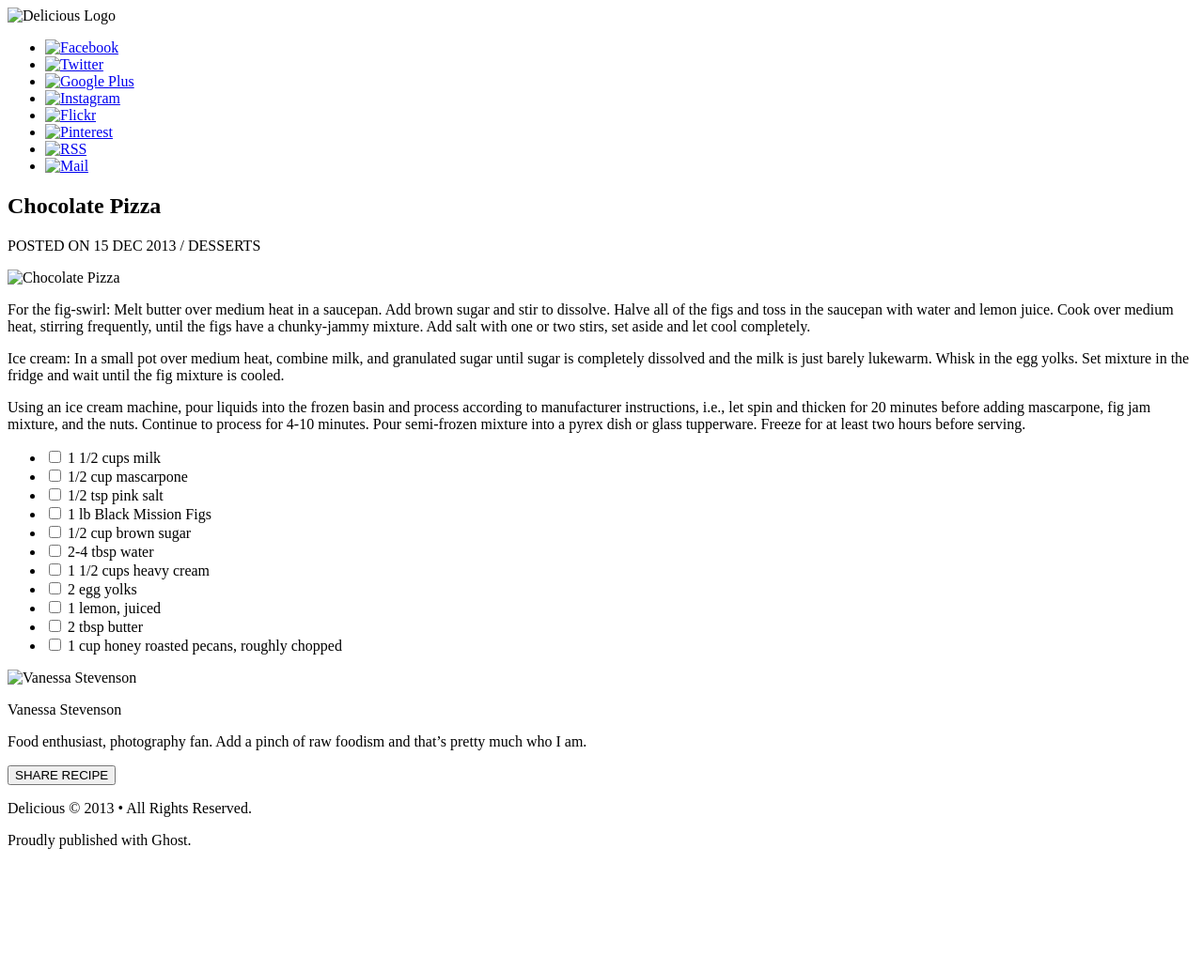
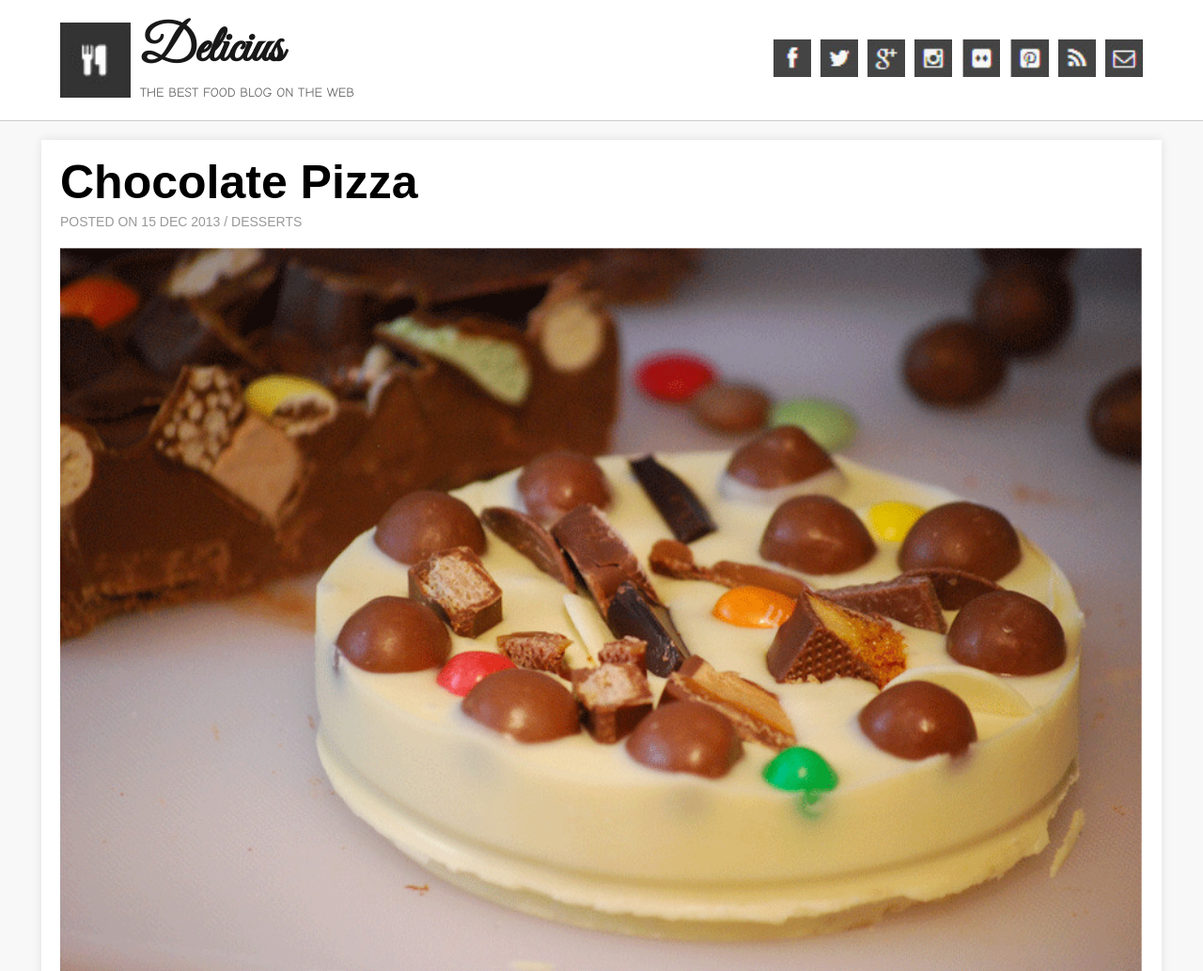
Before and after one commit to omartpiza/chocolate-pizza, a plain HTML site: page index.html in a window 1280 px wide. Shown: the top 1034 px of the page at 94% size. Before the commit the page ends 920 px from the top, so only its background shows below. Drawn offline with Linux system fonts and the light colour scheme; a web font is replaced by a local one.

Commit message:
style.css y app.js

```diff
--- a/app.js
+++ b/app.js
@@ -0,0 +1,7 @@
+document.addEventListener('DOMContentLoaded', () => {
+    document.querySelectorAll('.ingredients ul li input').forEach(checkbox => {
+        checkbox.addEventListener('click', () => {
+            checkbox.parentNode.classList.toggle('checked');
+        });
+    });
+});
--- a/index.html
+++ b/index.html
@@ -4,22 +4,31 @@
     <meta charset="UTF-8">
     <meta name="viewport" content="width=device-width, initial-scale=1.0">
     <title>Chocolate Pizza</title>
-    <link rel="stylesheet" href="styles.css">
+    <link rel="stylesheet" href="reset.css">
+    <link rel="stylesheet" href="style.css">
+    <link href="https://fonts.googleapis.com/css2?family=Comic+Neue:wght@400&family=Fenomen+Slab:wght@300&family=Wood+Line+JNL:wght@700&display=swap" rel="stylesheet">
+    <link href="https://fonts.googleapis.com/css2?family=Great+Vibes&display=swap" rel="stylesheet">
 </head>
 <body>
     <header>
         <div class="container">
-            <img src="logo.png" alt="Delicious Logo" id="logo">
+            <div class="logo-container">
+                <img src="img/logo.png" alt="Delicious Logo" id="logo">
+                <div class="logo-text">
+                    <p class="delicius-text">Delicius</p>
+                    <p>THE BEST FOOD BLOG ON THE WEB</p>
+                </div>
+            </div>
             <nav>
                 <ul>
-                    <li><a href="#"><img src="fb-icon.png" alt="Facebook"></a></li>
-                    <li><a href="#"><img src="twit-icon.png" alt="Twitter"></a></li>
-                    <li><a href="#"><img src="gp-icon.png" alt="Google Plus"></a></li>
-                    <li><a href="#"><img src="insta-icon.png" alt="Instagram"></a></li>
-                    <li><a href="#"><img src="flic-icon.png" alt="Flickr"></a></li>
-                    <li><a href="#"><img src="pint-icon.png" alt="Pinterest"></a></li>
-                    <li><a href="#"><img src="rss-icon.png" alt="RSS"></a></li>
-                    <li><a href="#"><img src="mail-icon.png" alt="Mail"></a></li>
+                    <li><a href="#"><img src="img/fb-icon.png" alt="Facebook"></a></li>
+                    <li><a href="#"><img src="img/twit-icon.png" alt="Twitter"></a></li>
+                    <li><a href="#"><img src="img/gp-icon.png" alt="Google Plus"></a></li>
+                    <li><a href="#"><img src="img/insta-icon.png" alt="Instagram"></a></li>
+                    <li><a href="#"><img src="img/flic-icon.png" alt="Flickr"></a></li>
+                    <li><a href="#"><img src="img/pint-icon.png" alt="Pinterest"></a></li>
+                    <li><a href="#"><img src="img/rss-icon.png" alt="RSS"></a></li>
+                    <li><a href="#"><img src="img/mail-icon.png" alt="Mail"></a></li>
                 </ul>
             </nav>
         </div>
@@ -29,7 +38,7 @@
         <article>
             <h1>Chocolate Pizza</h1>
             <p class="date">POSTED ON 15 DEC 2013 / DESSERTS</p>
-            <img src="choco-pizza.png" alt="Chocolate Pizza" class="main-image">
+            <img src="img/choco-pizza.png" alt="Chocolate Pizza" class="main-image">
 
             <section class="recipe">
                 <p>
@@ -45,34 +54,40 @@
 
             <section class="ingredients">
                 <ul>
-                    <li><input type="checkbox"> 1 1/2 cups milk</li>
-                    <li><input type="checkbox"> 1/2 cup mascarpone</li>
-                    <li><input type="checkbox"> 1/2 tsp pink salt</li>
-                    <li><input type="checkbox"> 1 lb Black Mission Figs</li>
-                    <li><input type="checkbox"> 1/2 cup brown sugar</li>
-                    <li><input type="checkbox"> 2-4 tbsp water</li>
-                    <li><input type="checkbox"> 1 1/2 cups heavy cream</li>
-                    <li><input type="checkbox"> 2 egg yolks</li>
-                    <li><input type="checkbox"> 1 lemon, juiced</li>
-                    <li><input type="checkbox"> 2 tbsp butter</li>
-                    <li><input type="checkbox"> 1 cup honey roasted pecans, roughly chopped</li>
+                    <li><input type="checkbox" id="item1"><label for="item1">1 1/2 cups milk</label></li>
+                    <li><input type="checkbox" id="item2"><label for="item2">1/2 cup mascarpone</label></li>
+                    <li><input type="checkbox" id="item3"><label for="item3">1/2 tsp pink salt</label></li>
+                    <li><input type="checkbox" id="item4"><label for="item4">1 lb Black Mission Figs</label></li>
+                    <li><input type="checkbox" id="item5"><label for="item5">1/2 cup brown sugar</label></li>
+                    <li><input type="checkbox" id="item6"><label for="item6">2-4 tbsp water</label></li>
+                    <li><input type="checkbox" id="item7"><label for="item7">1 1/2 cups heavy cream</label></li>
+                    <li><input type="checkbox" id="item8"><label for="item8">2 egg yolks</label></li>
+                    <li><input type="checkbox" id="item9"><label for="item9">1 lemon, juiced</label></li>
+                    <li><input type="checkbox" id="item10"><label for="item10">2 tbsp butter</label></li>
+                    <li><input type="checkbox" id="item11"><label for="item11">1 cup honey roasted pecans, roughly chopped</label></li>
                 </ul>
             </section>
         </article>
     </main>
 
     <aside>
-        <div class="author">
-            <img src="van-pic.png" alt="Vanessa Stevenson">
-            <p>Vanessa Stevenson</p>
-            <p>Food enthusiast, photography fan. Add a pinch of raw foodism and that’s pretty much who I am.</p>
+        <div class="author-container">
+            <div class="author">
+                <img src="img/van-pic.png" alt="Vanessa Stevenson">
+                <div class="author-info">
+                    <p>Vanessa Stevenson</p>
+                    <p>Food enthusiast, photography fan. Add a pinch of raw foodism and that’s pretty much who I am.</p>
+                </div>
+            </div>
+            <button>SHARE RECIPE</button>
         </div>
-        <button>SHARE RECIPE</button>
     </aside>
 
     <footer>
         <p>Delicious © 2013 • All Rights Reserved.</p>
         <p>Proudly published with Ghost.</p>
     </footer>
+
+    <script src="app.js"></script>
 </body>
 </html>
--- /dev/null
+++ b/reset.css
@@ -0,0 +1,48 @@
+/* http://meyerweb.com/eric/tools/css/reset/
+	v2.0 | 20110126
+	License: none (public domain)
+*/
+
+html, body, div, span, applet, object, iframe,
+h1, h2, h3, h4, h5, h6, p, blockquote, pre,
+a, abbr, acronym, address, big, cite, code,
+del, dfn, em, img, ins, kbd, q, s, samp,
+small, strike, strong, sub, sup, tt, var,
+b, u, i, center,
+dl, dt, dd, ol, ul, li,
+fieldset, form, label, legend,
+table, caption, tbody, tfoot, thead, tr, th, td,
+article, aside, canvas, details, embed,
+figure, figcaption, footer, header, hgroup,
+menu, nav, output, ruby, section, summary,
+time, mark, audio, video {
+	margin: 0;
+	padding: 0;
+	border: 0;
+	font-size: 100%;
+	font: inherit;
+	vertical-align: baseline;
+}
+/* HTML5 display-role reset for older browsers */
+article, aside, details, figcaption, figure,
+footer, header, hgroup, menu, nav, section {
+	display: block;
+}
+body {
+	line-height: 1;
+}
+ol, ul {
+	list-style: none;
+}
+blockquote, q {
+	quotes: none;
+}
+blockquote:before, blockquote:after,
+q:before, q:after {
+	content: '';
+	content: none;
+}
+table {
+	border-collapse: collapse;
+	border-spacing: 0;
+}
--- a/style.css
+++ b/style.css
@@ -0,0 +1,218 @@
+body {
+    font-family: 'Fenomen Slab', sans-serif;
+    margin: 0;
+    padding: 0;
+    background-color: #f8f8f8;
+}
+
+header {
+    background-color: #fff;
+    padding: 20px 0;
+    border-bottom: 1px solid #ccc;
+}
+
+header .container {
+    display: flex;
+    justify-content: space-between;
+    align-items: center;
+    width: 90%;
+    margin: 0 auto;
+}
+
+.logo-container {
+    display: flex;
+    align-items: center;
+}
+
+#logo {
+    height: 80px;
+}
+
+.logo-text {
+    display: flex;
+    flex-direction: column;
+    gap: 5px;
+    margin-left: 10px;
+}
+
+.logo-text p.delicius-text {
+    margin: 0;
+    font-size: 55px;
+    font-weight: 700;
+    line-height: 1.2;
+    color: #181818;
+    font-family: 'Great Vibes', cursive;
+}
+
+.logo-text p {
+    margin: 0;
+    font-size: 14px;
+    line-height: 1.2;
+    color: #666;
+    font-family: 'Comic Neue', sans-serif;
+}
+
+nav ul {
+    list-style: none;
+    display: flex;
+    gap: 10px;
+    padding: 0;
+    margin: 0;
+}
+
+nav ul li a img {
+    height: 40px;
+}
+
+main {
+    width: 90%;
+    margin: 20px auto;
+    background-color: #fff;
+    padding: 20px;
+    box-shadow: 0 0 10px rgba(0, 0, 0, 0.1);
+}
+
+main h1 {
+    font-family: 'Wood Line JNL', sans-serif;
+    font-weight: 700;
+    font-size: 50px;
+    margin-bottom: 10px;
+}
+
+main .date {
+    color: #999;
+    font-size: 14px;
+    margin-bottom: 20px;
+}
+
+main .main-image {
+    width: 100%;
+    height: auto;
+    margin-bottom: 20px;
+}
+
+main .recipe p {
+    line-height: 1.6;
+    margin-bottom: 10px;
+}
+
+.ingredients ul {
+    list-style: none;
+    padding: 0;
+    margin: 0;
+    background-image: url('img/list-bg.png');
+    background-size: cover;
+    background-position: center;
+    padding: 10px;
+}
+
+.ingredients ul li {
+    display: flex;
+    align-items: center;
+    gap: 10px;
+    margin-bottom: 5px;
+    font-family: 'Comic Neue', cursive;
+    background-color: rgba(255, 255, 255, 0.7);
+    padding: 5px;
+}
+
+.ingredients ul li input[type="checkbox"] {
+    display: none; /* Oculta el checkbox */
+}
+
+.ingredients ul li label {
+    cursor: pointer;
+    position: relative;
+    padding-left: 25px;
+}
+
+.ingredients ul li label:before {
+    content: '';
+    position: absolute;
+    left: 0;
+    top: 50%;
+    transform: translateY(-50%);
+    width: 16px;
+    height: 16px;
+    border: 1px solid #ccc;
+    border-radius: 3px;
+    background-color: #fff;
+}
+
+.ingredients ul li input[type="checkbox"]:checked + label {
+    text-decoration: line-through;
+    color: #999;
+}
+
+.ingredients ul li input[type="checkbox"]:checked + label:before {
+    background-color: #ff5722;
+    border-color: #ff5722;
+    content: '✔';
+    color: #fff;
+    display: flex;
+    align-items: center;
+    justify-content: center;
+}
+
+aside {
+    width: 90%;
+    margin: 20px auto;
+    padding: 20px;
+    background-color: #fff;
+    box-shadow: 0 0 10px rgba(0, 0, 0, 0.1);
+}
+
+.author-container {
+    display: flex;
+    justify-content: space-between;
+    align-items: center;
+}
+
+.author {
+    display: flex;
+    align-items: center;
+    gap: 20px;
+    margin-bottom: 0;
+}
+
+.author img {
+    height: 60px;
+    border-radius: 50%;
+}
+
+.author-info {
+    font-family: 'Comic Neue', sans-serif;
+}
+
+.author-info p {
+    margin: 0;
+    line-height: 1.4;
+}
+
+button {
+    background-color: #f4b400;
+    color: #fff;
+    border: none;
+    padding: 10px 20px;
+    cursor: pointer;
+    font-family: 'Comic Neue', sans-serif;
+    font-size: 16px;
+    border-radius: 5px;
+    transition: background-color 0.3s ease;
+}
+
+button:hover {
+    background-color: #db9e00;
+}
+
+footer {
+    background-color: #333;
+    color: #fff;
+    text-align: center;
+    padding: 20px 0;
+    margin-top: 20px;
+}
+
+footer p {
+    margin: 5px 0;
+}
```
